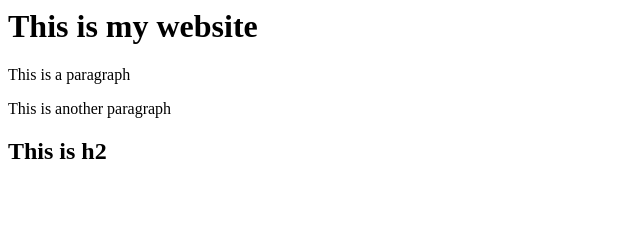
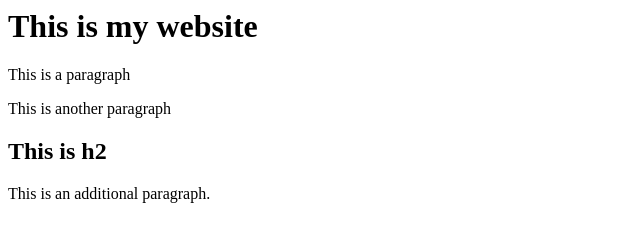
Before and after one commit to yerlenem/lagcc-first-repo, a plain HTML site: page index.html in a window 1280 px wide. Shown: the whole page, without its empty margins (0-640 px from the left). Drawn offline with Linux system fonts and the light colour scheme.

Commit message:
added paragraph

```diff
--- a/index.html
+++ b/index.html
@@ -2,3 +2,4 @@
 <p> This is a paragraph </p>
 <p> This is another paragraph </p>
 <h2> This is h2 </h2>
+<p> This is an additional paragraph. </p>
```
